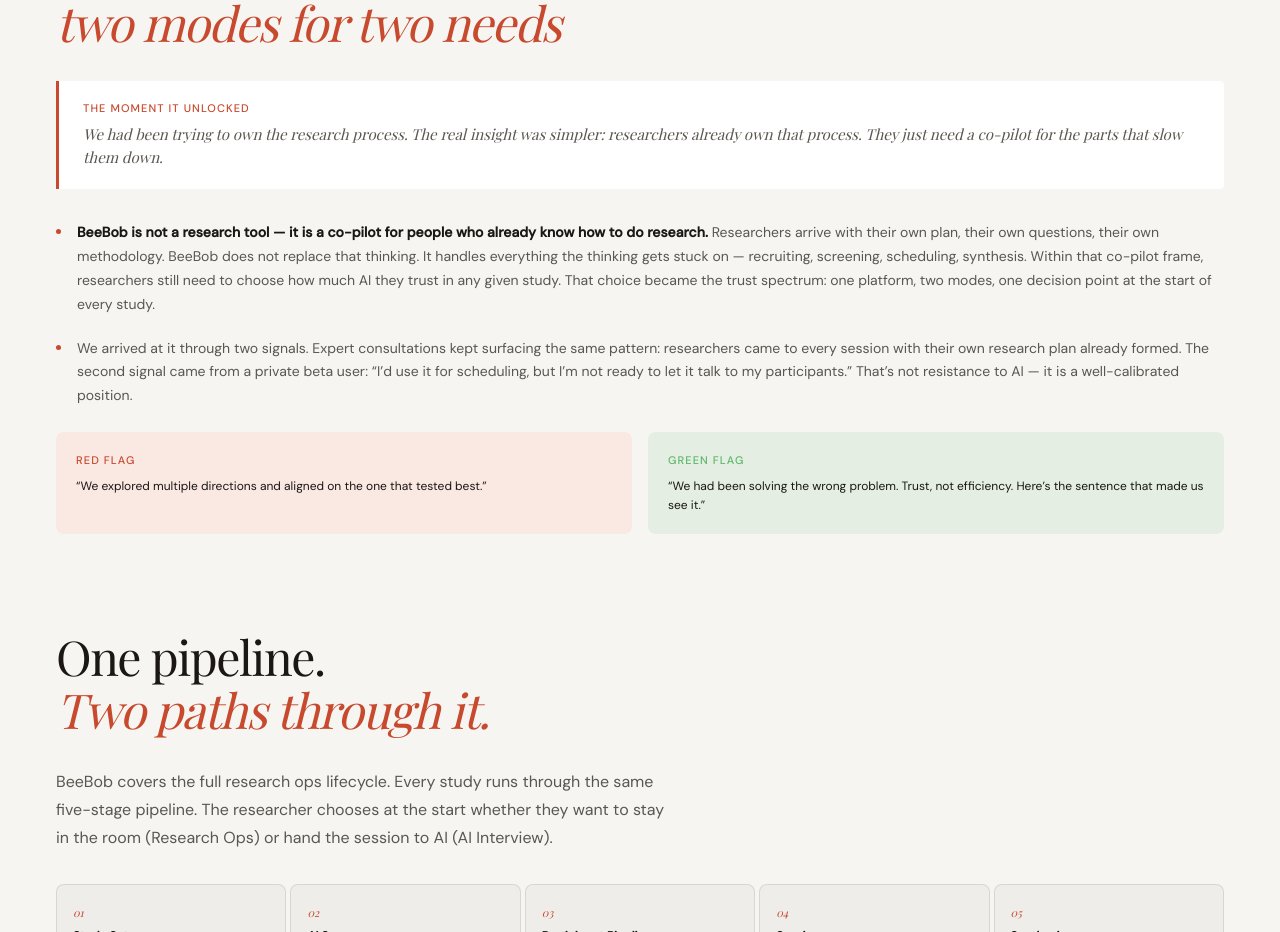
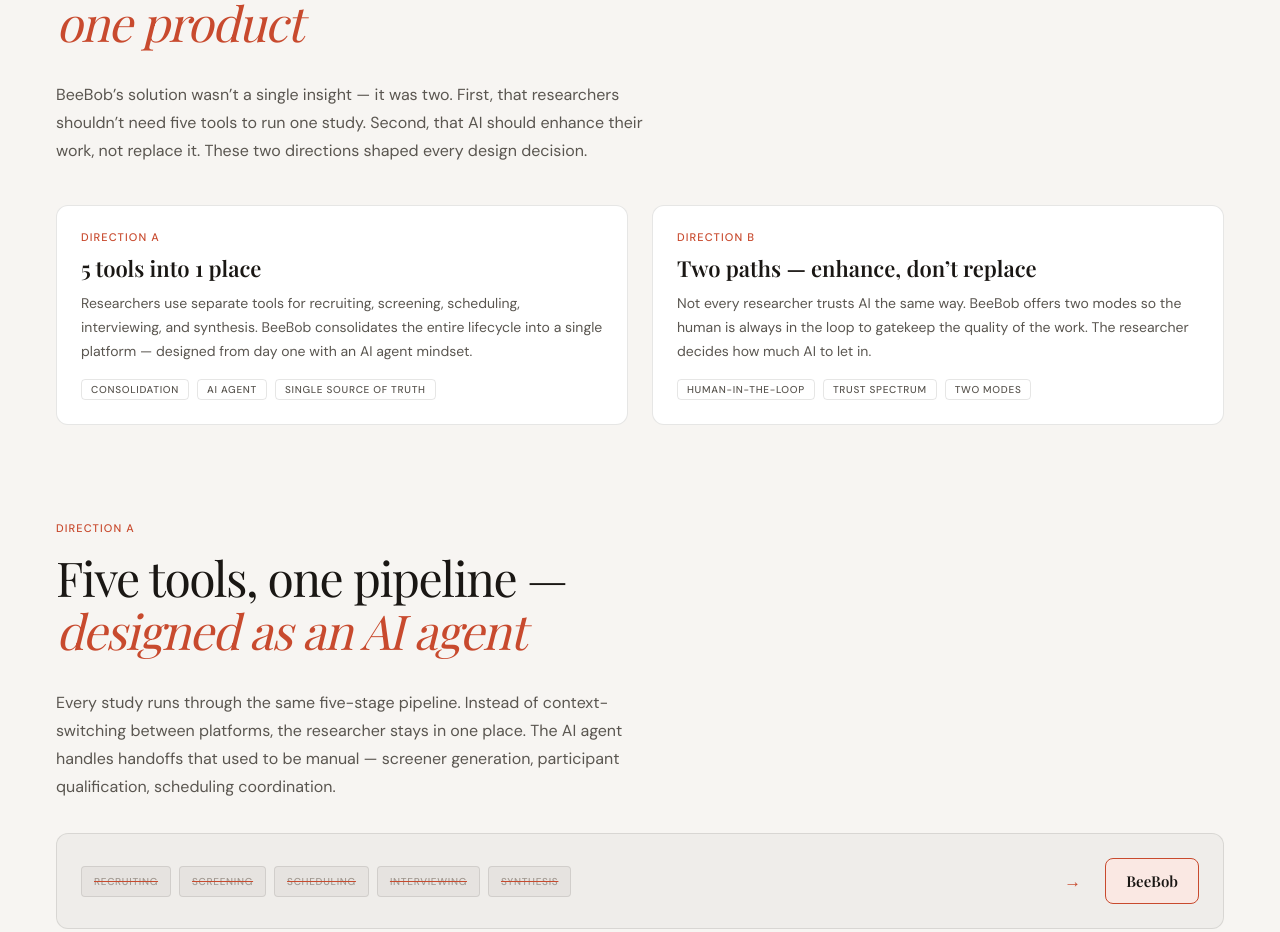
Before and after one commit to kt-huang-34/portfolio-v2, a Next.js app in the folder nextjs-app/: page /case-study/beebob in a window 1280 px wide. Shown: the part 3820-4752 px from the top of the page. Built offline with nearby package versions, Linux system fonts and the light colour scheme.

Commit message:
update beebob

```diff
--- a/nextjs-app/src/components/case-study/BeeBobPage.tsx
+++ b/nextjs-app/src/components/case-study/BeeBobPage.tsx
@@ -205,49 +205,70 @@
           SECTION 3 — THE SOLUTION (Ch03 + Ch00b + Ch06 + Trust Spectrum)
       ══════════════════════════════════════════════════════════════ */}
 
-      {/* 3A: The Solution & How It Works (merged) */}
+      {/* 3A: The Solution — Two Directions */}
       <section className="chapter light reveal" id="bb-s3">
         <div className="chapter-num">Chapter 03</div>
         <div className="eyebrow">The Solution</div>
         <h2 className="chapter-title">
-          Not one product &mdash;<br /><em>two modes for two needs</em>
+          Two design directions &mdash;<br /><em>one product</em>
         </h2>
 
-        <div className="bb-signal">
-          <div className="bb-signal-label">The moment it unlocked</div>
-          <p>We had been trying to own the research process. The real insight was simpler: researchers already own that process. They just need a co-pilot for the parts that slow them down.</p>
-        </div>
+        <p className="chapter-body">
+          BeeBob&rsquo;s solution wasn&rsquo;t a single insight &mdash; it was two. First, that researchers shouldn&rsquo;t need five tools to run one study. Second, that AI should enhance their work, not replace it. These two directions shaped every design decision.
+        </p>
 
-        <div className="bb-prompts">
-          <div className="bb-prompt">
-            <div className="bb-prompt-dot" />
-            <p><strong>BeeBob is not a research tool &mdash; it is a co-pilot for people who already know how to do research.</strong> Researchers arrive with their own plan, their own questions, their own methodology. BeeBob does not replace that thinking. It handles everything the thinking gets stuck on &mdash; recruiting, screening, scheduling, synthesis. Within that co-pilot frame, researchers still need to choose how much AI they trust in any given study. That choice became the trust spectrum: one platform, two modes, one decision point at the start of every study.</p>
+        {/* Direction Overview Cards */}
+        <div className="bb-directions">
+          <div className="bb-direction-card">
+            <div className="bb-direction-label">Direction A</div>
+            <div className="bb-direction-title">5 tools into 1 place</div>
+            <div className="bb-direction-body">
+              Researchers use separate tools for recruiting, screening, scheduling, interviewing, and synthesis. BeeBob consolidates the entire lifecycle into a single platform &mdash; designed from day one with an AI agent mindset.
+            </div>
+            <div className="bb-direction-tags">
+              <span className="bb-direction-tag">Consolidation</span>
+              <span className="bb-direction-tag">AI Agent</span>
+              <span className="bb-direction-tag">Single Source of Truth</span>
+            </div>
           </div>
-          <div className="bb-prompt">
-            <div className="bb-prompt-dot" />
-            <p>We arrived at it through two signals. Expert consultations kept surfacing the same pattern: researchers came to every session with their own research plan already formed. The second signal came from a private beta user: &ldquo;I&rsquo;d use it for scheduling, but I&rsquo;m not ready to let it talk to my participants.&rdquo; That&rsquo;s not resistance to AI &mdash; it is a well-calibrated position.</p>
+          <div className="bb-direction-card">
+            <div className="bb-direction-label">Direction B</div>
+            <div className="bb-direction-title">Two paths &mdash; enhance, don&rsquo;t replace</div>
+            <div className="bb-direction-body">
+              Not every researcher trusts AI the same way. BeeBob offers two modes so the human is always in the loop to gatekeep the quality of the work. The researcher decides how much AI to let in.
+            </div>
+            <div className="bb-direction-tags">
+              <span className="bb-direction-tag">Human-in-the-Loop</span>
+              <span className="bb-direction-tag">Trust Spectrum</span>
+              <span className="bb-direction-tag">Two Modes</span>
+            </div>
           </div>
         </div>
 
-        <div className="bb-flags">
-          <div className="bb-flag bb-flag-red">
-            <div className="bb-flag-label">Red flag</div>
-            &ldquo;We explored multiple directions and aligned on the one that tested best.&rdquo;
-          </div>
-          <div className="bb-flag bb-flag-green">
-            <div className="bb-flag-label">Green flag</div>
-            &ldquo;We had been solving the wrong problem. Trust, not efficiency. Here&rsquo;s the sentence that made us see it.&rdquo;
-          </div>
+        {/* ── Direction A Deep-Dive ── */}
+        <div className="bb-direction-header">
+          <div className="bb-direction-label">Direction A</div>
+          <h3 className="chapter-title">
+            Five tools, one pipeline &mdash;<br /><em>designed as an AI agent</em>
+          </h3>
         </div>
 
-        {/* How It Works */}
-        <h3 className="chapter-title" style={{ marginTop: 'var(--space-section)' }}>
-          One pipeline.<br /><em>Two paths through it.</em>
-        </h3>
+        <p className="chapter-body">
+          Every study runs through the same five-stage pipeline. Instead of context-switching between platforms, the researcher stays in one place. The AI agent handles handoffs that used to be manual &mdash; screener generation, participant qualification, scheduling coordination.
+        </p>
 
-        <p className="chapter-body">
-          BeeBob covers the full research ops lifecycle. Every study runs through the same five-stage pipeline. The researcher chooses at the start whether they want to stay in the room (Research Ops) or hand the session to AI (AI Interview).
-        </p>
+        {/* Consolidation Visual */}
+        <div className="bb-consolidation">
+          <div className="bb-tools-before">
+            <span className="bb-tool-chip">Recruiting</span>
+            <span className="bb-tool-chip">Screening</span>
+            <span className="bb-tool-chip">Scheduling</span>
+            <span className="bb-tool-chip">Interviewing</span>
+            <span className="bb-tool-chip">Synthesis</span>
+          </div>
+          <div className="bb-consolidation-arrow">&rarr;</div>
+          <div className="bb-tool-unified">BeeBob</div>
+        </div>
 
         {/* Pipeline Steps */}
         <div className="bb-pipeline">
@@ -277,6 +298,29 @@
             <div className="bb-pipe-sub">Auto-insights or researcher analysis</div>
           </div>
         </div>
+
+        <div className="bb-prompts">
+          <div className="bb-prompt">
+            <div className="bb-prompt-dot" />
+            <p><strong>AI agent mindset:</strong> Every stage was designed as a step in an autonomous pipeline, not a feature bolted onto a dashboard. The AI knows what comes next and prepares for it.</p>
+          </div>
+          <div className="bb-prompt">
+            <div className="bb-prompt-dot" />
+            <p><strong>Shared context across stages:</strong> Participant data, screening criteria, and study goals flow through the pipeline without manual re-entry. No more copy-paste between tools.</p>
+          </div>
+        </div>
+
+        {/* ── Direction B Deep-Dive ── */}
+        <div className="bb-direction-header">
+          <div className="bb-direction-label">Direction B</div>
+          <h3 className="chapter-title">
+            Two paths through it &mdash;<br /><em>researcher decides</em>
+          </h3>
+        </div>
+
+        <p className="chapter-body">
+          We should not replace anyone&rsquo;s work &mdash; we should enhance their productivity. The researcher chooses at study setup whether they want to stay in the room or hand the session to AI. Both paths share the same pipeline infrastructure &mdash; only the session and synthesis steps diverge.
+        </p>
 
         {/* Two Flow Comparison */}
         <div className="bb-flow-compare">
@@ -309,7 +353,7 @@
         </div>
 
         {/* Trust Spectrum Bar */}
-        <div className="bb-spectrum" style={{ marginTop: 'var(--space-10)' }}>
+        <div className="bb-spectrum">
           <div className="bb-spec-side">
             <div className="bb-spec-head bb-spec-ops">Research Ops</div>
             <div className="bb-spec-title">Human stays in the loop</div>
@@ -329,14 +373,26 @@
           </div>
         </div>
 
-        <div className="bb-flags" style={{ marginTop: 'var(--space-6)' }}>
+        <div className="bb-prompts">
+          <div className="bb-prompt">
+            <div className="bb-prompt-dot" />
+            <p><strong>Human-in-the-loop by design:</strong> Research Ops mode keeps the researcher in the session. AI handles everything around it &mdash; recruiting, screening, scheduling &mdash; but the methodology stays fully researcher-controlled.</p>
+          </div>
+          <div className="bb-prompt">
+            <div className="bb-prompt-dot" />
+            <p><strong>Trust builds over time:</strong> A researcher might start with Research Ops when the topic is sensitive, then switch to AI Interview for a follow-up concept test at scale. The product grows with their trust.</p>
+          </div>
+        </div>
+
+        {/* Closing Synthesis */}
+        <div className="bb-flags">
           <div className="bb-flag bb-flag-red">
             <div className="bb-flag-label">What this could have been</div>
-            Two separate products. Two codebases. Two onboarding flows. Higher development cost. No cross-sell path.
+            Five features in a dashboard. Two separate products. No unifying design principle. No path for researchers to grow their trust in AI.
           </div>
           <div className="bb-flag bb-flag-green">
             <div className="bb-flag-label">What it became</div>
-            One platform. A researcher starts with Research Ops when they need methodological control &mdash; and moves to AI Interview when they need scale. The product grows with their trust in AI.
+            One pipeline consolidating five tools. Two modes calibrated to trust. A researcher starts with what they need &mdash; and the platform adapts as their confidence in AI grows.
           </div>
         </div>
       </section>
--- a/nextjs-app/src/components/case-study/beebob-page.css
+++ b/nextjs-app/src/components/case-study/beebob-page.css
@@ -991,6 +991,134 @@
 }
 
 /* ══════════════════════════════════════════════════════════════
+   DIRECTION CARDS — Solution overview
+   ══════════════════════════════════════════════════════════════ */
+.bb-directions {
+  display: grid;
+  grid-template-columns: 1fr 1fr;
+  gap: var(--space-6);
+  margin: var(--space-10) 0;
+}
+
+.bb-direction-card {
+  background: var(--white);
+  border: var(--border-width-sub) solid var(--border-light);
+  border-radius: var(--radius-lg);
+  padding: var(--space-6);
+}
+
+.bb-direction-label {
+  font-family: var(--font-sans);
+  font-size: var(--label-size);
+  font-weight: var(--label-weight);
+  letter-spacing: var(--tracking-wider);
+  text-transform: uppercase;
+  color: var(--coral);
+  margin-bottom: var(--space-3);
+}
+
+.bb-direction-title {
+  font-family: var(--font-serif);
+  font-size: clamp(18px, 2vw, 22px);
+  font-weight: 700;
+  color: var(--near-black);
+  line-height: var(--leading-tight);
+  margin-bottom: var(--space-3);
+}
+
+.bb-direction-body {
+  font-family: var(--font-sans);
+  font-size: var(--text-base);
+  color: var(--warm-gray);
+  line-height: 1.7;
+  margin-bottom: var(--space-4);
+}
+
+.bb-direction-tags {
+  display: flex;
+  flex-wrap: wrap;
+  gap: var(--space-2);
+}
+
+.bb-direction-tag {
+  font-family: var(--font-sans);
+  font-size: var(--tag-font-size);
+  font-weight: var(--tag-font-weight);
+  letter-spacing: var(--tag-tracking);
+  text-transform: uppercase;
+  color: var(--warm-gray);
+  border: var(--border-width-sub) solid var(--border-light);
+  border-radius: var(--tag-radius);
+  padding: var(--tag-padding);
+}
+
+/* ── Direction Sub-Section Header ── */
+.bb-direction-header {
+  margin-top: var(--space-section);
+  margin-bottom: var(--space-8);
+}
+
+.bb-direction-header .bb-direction-label {
+  margin-bottom: var(--space-4);
+}
+
+/* ══════════════════════════════════════════════════════════════
+   CONSOLIDATION VISUAL — 5 tools → 1
+   ══════════════════════════════════════════════════════════════ */
+.bb-consolidation {
+  display: flex;
+  align-items: center;
+  gap: var(--space-4);
+  margin: var(--space-8) 0;
+  padding: var(--space-6);
+  background: rgba(26, 23, 20, 0.03);
+  border: var(--border-width-sub) solid var(--border-light);
+  border-radius: var(--radius-lg);
+}
+
+.bb-tools-before {
+  display: flex;
+  flex-wrap: wrap;
+  gap: var(--space-2);
+  flex: 1;
+}
+
+.bb-tool-chip {
+  font-family: var(--font-sans);
+  font-size: var(--text-xs);
+  font-weight: var(--tag-font-weight);
+  letter-spacing: var(--tag-tracking);
+  text-transform: uppercase;
+  color: var(--warm-gray-lt);
+  background: rgba(26, 23, 20, 0.04);
+  padding: var(--space-2) var(--space-3);
+  border: var(--border-width-sub) solid var(--border-light);
+  border-radius: var(--tag-radius);
+  text-decoration: line-through;
+  text-decoration-color: var(--coral);
+}
+
+.bb-consolidation-arrow {
+  font-family: var(--font-sans);
+  font-size: var(--text-lg);
+  color: var(--coral);
+  flex-shrink: 0;
+  padding: 0 var(--space-2);
+}
+
+.bb-tool-unified {
+  font-family: var(--font-serif);
+  font-size: var(--text-md);
+  font-weight: 700;
+  color: var(--near-black);
+  background: var(--coral-pale);
+  border: var(--border-width-sub) solid var(--coral);
+  border-radius: var(--radius-md);
+  padding: var(--space-3) var(--space-5);
+  flex-shrink: 0;
+}
+
+/* ══════════════════════════════════════════════════════════════
    BIG STATS (Impact section)
    ══════════════════════════════════════════════════════════════ */
 .bb-big-stats {
@@ -1241,6 +1369,21 @@
     grid-template-columns: 1fr 1fr;
   }
 
+  /* ── Directions ── */
+  .bb-directions {
+    grid-template-columns: 1fr;
+  }
+
+  /* ── Consolidation ── */
+  .bb-consolidation {
+    flex-direction: column;
+    text-align: center;
+  }
+
+  .bb-tools-before {
+    justify-content: center;
+  }
+
   /* ── Pipeline ── */
   .bb-pipeline {
     grid-template-columns: 1fr 1fr;
```
